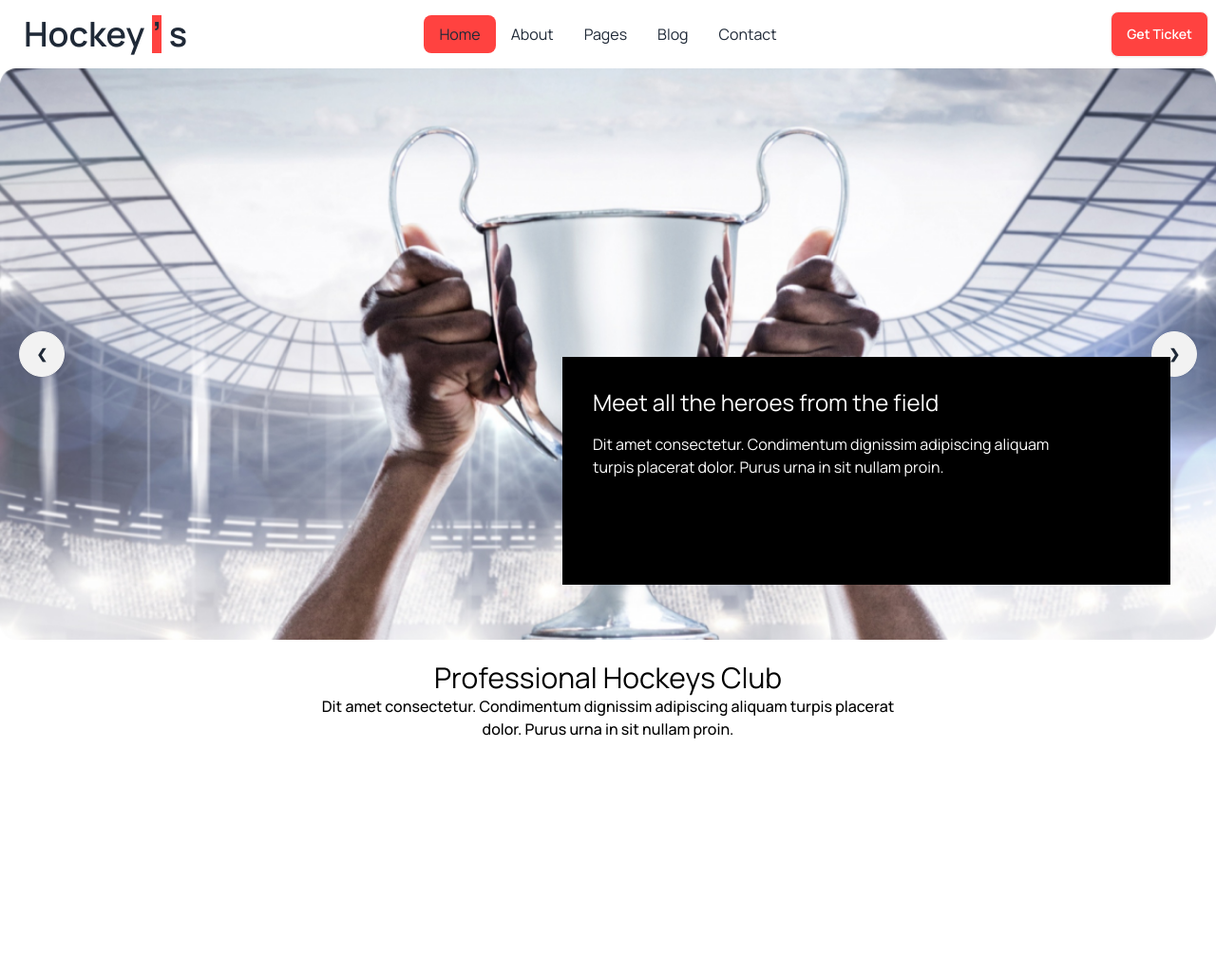
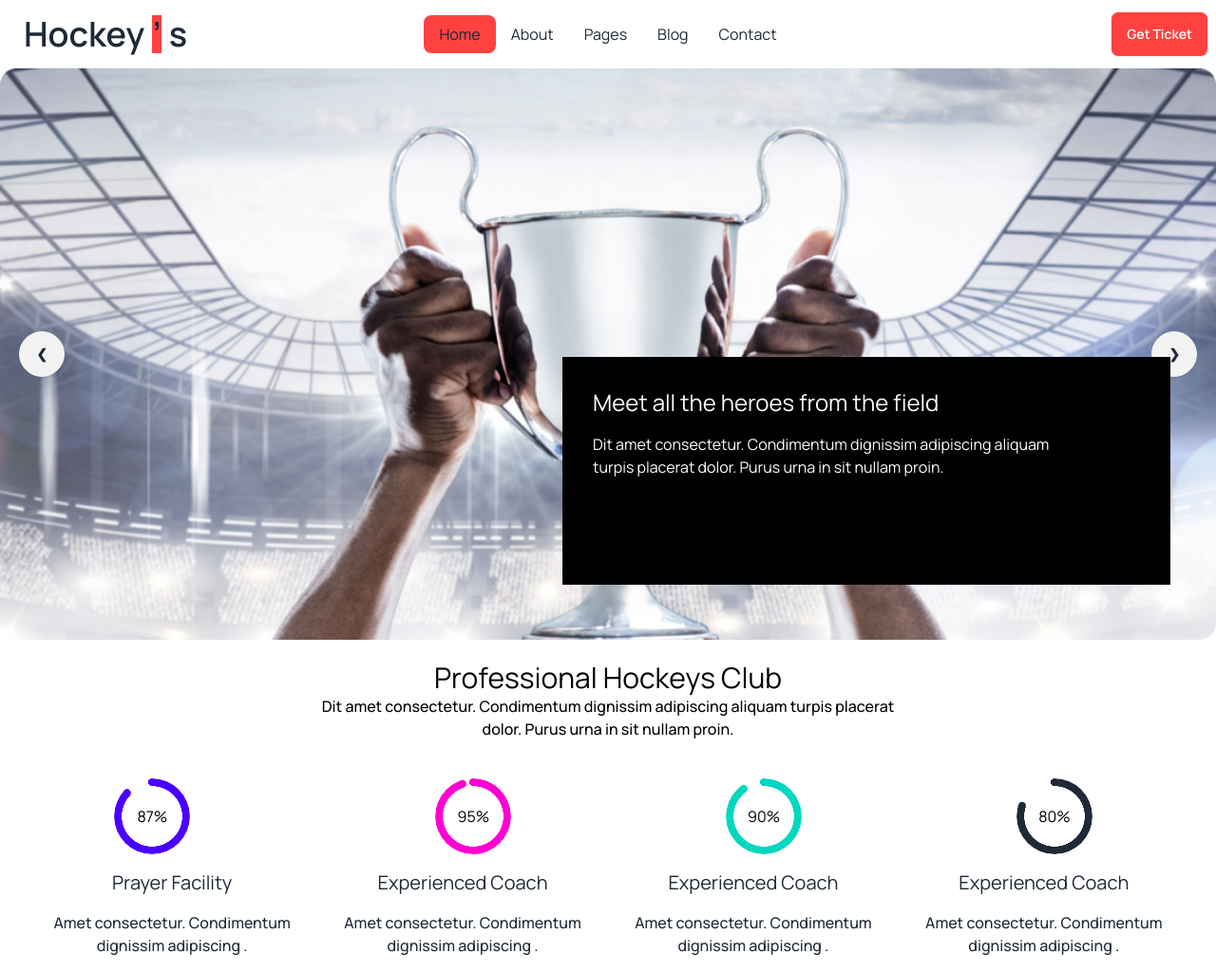
Before and after one commit to toriqul07/hockey, a plain HTML site: page index.html in a window 1280 px wide. Shown: the whole page at 95% size. Before the commit the page ends 800 px from the top, so only its background shows below. Drawn offline with nearby package versions, Linux system fonts and the light colour scheme.

Commit message:
third commit

```diff
--- a/index.html
+++ b/index.html
@@ -31,7 +31,7 @@
 
   <!-- Custom styles -->
   <style>
-        .font-Manrope{
+    .font-Manrope {
       font-family: "Manrope", sans-serif;
     }
   </style>
@@ -46,8 +46,7 @@
             <div tabindex="0" role="button" class="btn btn-ghost lg:hidden">
               <svg xmlns="http://www.w3.org/2000/svg" class="h-5 w-5" fill="none" viewBox="0 0 24 24"
                 stroke="currentColor">
-                                <path stroke-linecap="round" stroke-linejoin="round" stroke-width="2"
-                                    d="M4 6h16M4 12h8m-8 6h16" />
+                <path stroke-linecap="round" stroke-linejoin="round" stroke-width="2" d="M4 6h16M4 12h8m-8 6h16" />
               </svg>
             </div>
             <ul tabindex="0"
@@ -114,19 +113,54 @@
       <div class="hidden lg:flex h-[30vh] w-2/4 flex-1  mx-auto absolute right-12  bottom-16 bg-black p-8">
         <div>
           <h3 class="text-2xl text-white pb-4">Meet all the heroes from the field</h3>
-            <p class="text-base text-white">Dit amet consectetur. Condimentum dignissim adipiscing aliquam <br> turpis placerat dolor. Purus urna in sit nullam proin. </p>
+          <p class="text-base text-white">Dit amet consectetur. Condimentum dignissim adipiscing aliquam <br> turpis
+            placerat dolor. Purus urna in sit nullam proin. </p>
         </div>
       </div>
     </div>
     <div class="h-[30vh] w-4/4  bg-black p-8 lg:hidden">
       <h3 class="text-xl text-white pb-2">Meet all the heroes from the field</h3>
-          <p class="text-base text-white">Dit amet consectetur. Condimentum dignissim adipiscing aliquam <br> turpis placerat dolor. Purus urna in sit nullam proin. </p>
+      <p class="text-base text-white">Dit amet consectetur. Condimentum dignissim adipiscing aliquam <br> turpis
+        placerat dolor. Purus urna in sit nullam proin. </p>
     </div>
   </header>
   <main class="md:container md:mx-auto">
     <section class="mt-4">
       <h2 class="text-3xl text-center text-black">Professional Hockeys Club</h2>
-        <p class="text-base font-medium text-center text-black">Dit amet consectetur. Condimentum dignissim adipiscing aliquam turpis placerat <br>dolor. Purus urna in sit nullam proin. </p>
+      <p class="text-base font-medium text-center text-black">Dit amet consectetur. Condimentum dignissim adipiscing
+        aliquam turpis placerat <br>dolor. Purus urna in sit nullam proin. </p>
+    </section>
+    <section class="mt-5">
+      <div class="lg:flex justify-evenly pt-5">
+        <div class="gap-3 items-center justify-center">
+          <div class="ml-36 lg:ml-16">
+            <div class="radial-progress text-primary" style="--value:87;" role="progressbar "> <span class="text-black">87%</span> </div>
+          </div>
+          <h4 class="text-xl text-center pt-4 pb-4">Prayer Facility</h4>
+          <p class="text-center text-base font-medium pb-4">Amet consectetur. Condimentum <br> dignissim adipiscing .</p>
+        </div>
+        <div class="gap-3 items-center justify-center">
+          <div class="ml-24 lg:ml-8">
+            <div class="radial-progress ml-16 text-secondary" style="--value:95;" role="progressbar"><span class="text-black">95%</span> </div>
+          </div>
+          <h4 class="text-xl text-center pt-4 pb-4">Experienced Coach</h4>
+          <p class="text-center text-base font-medium pb-4">Amet consectetur. Condimentum <br> dignissim adipiscing .</p>
+        </div>
+        <div class="gap-3 items-center justify-center">
+          <div class="ml-24 lg:ml-8">
+            <div class="radial-progress ml-16 text-accent" style="--value:90;" role="progressbar"><span class="text-black">90%</span> </div>
+          </div>
+          <h4 class="text-xl text-center pt-4 pb-4">Experienced Coach</h4>
+          <p class="text-center text-base font-medium pb-4">Amet consectetur. Condimentum <br> dignissim adipiscing .</p>
+        </div>
+        <div class="gap-3 items-center justify-center">
+          <div class="ml-24 lg:ml-8">
+            <div class="radial-progress ml-16" style="--value:80;" role="progressbar"><span class="text-black">80%</span> </div>
+          </div>
+          <h4 class="text-xl text-center pt-4 pb-4">Experienced Coach</h4>
+          <p class="text-center text-base font-medium">Amet consectetur. Condimentum <br> dignissim adipiscing .</p>
+        </div>
+      </div>
     </section>
   </main>
   <footer>
```
Lines whose indentation alone changed are shown as unchanged.
